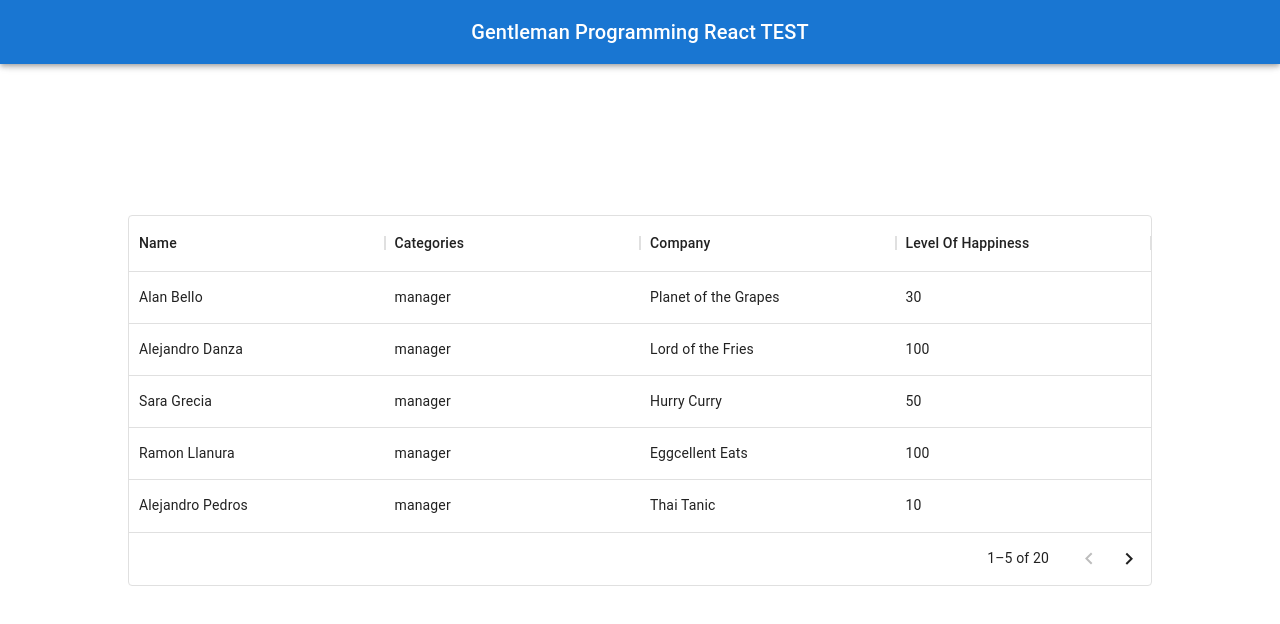
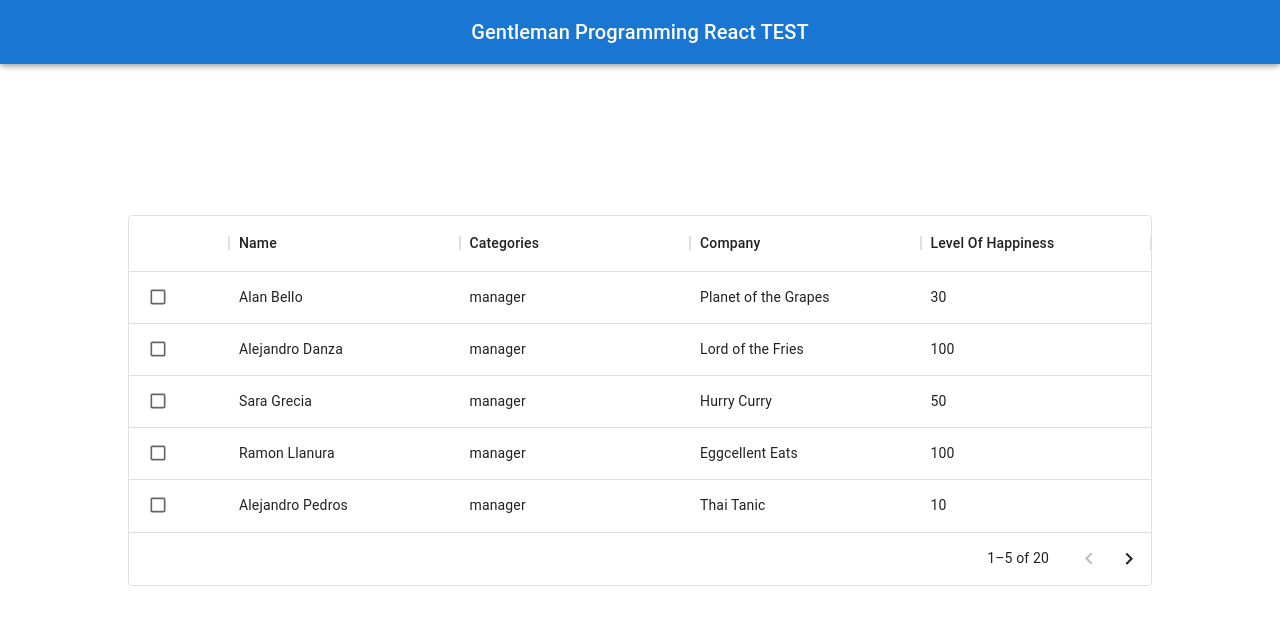
Before and after one commit to Alountk/GP_TEST, a React (Vite) app: page / in a window 1280 px wide. Shown: the top 624 px of the page. Built offline with nearby package versions, Linux system fonts and the light colour scheme.

Commit message:
add check favourites with add abstracts methods

```diff
--- /dev/null
+++ b/src/models/index.ts
@@ -0,0 +1 @@
+export * from './people';
--- a/src/pages/Home/Home.tsx
+++ b/src/pages/Home/Home.tsx
@@ -1,42 +1,64 @@
-import React from 'react'
-import { DataGrid, GridRenderCellParams } from '@mui/x-data-grid'
+import React, { useState } from 'react';
+import { DataGrid, GridRenderCellParams } from '@mui/x-data-grid';
 import { People } from '@/data';
+import { Person } from '@/models';
+import { Checkbox } from '@mui/material';
 
-export interface HomeInterface {
-}
+export interface HomeInterface {}
 
 const Home: React.FC<HomeInterface> = () => {
+  const [selectedPeople, setSelectedPeople] = useState<Person[]>([]);
   const pageSize = 5;
+
+  const findPerson = (person: Person) => !!selectedPeople.find((p) => p.id === person.id);
+  const filterPerson = (person: Person) => selectedPeople.filter((p) => p.id !== person.id);
+  const handleChange = (person: Person) => {
+    setSelectedPeople(findPerson(person) ? filterPerson(person) :  [...selectedPeople, person])
+
+  }
   const columns = [
+    {
+      field: 'actions',
+      headerName: '',
+      minWidth: 50,
+      renderCell: (params: GridRenderCellParams) =>
+      <>
+        <Checkbox
+          size="small"
+          checked={findPerson(params.row)}
+          onChange={() => handleChange(params.row)} />
+      </>
+
+    },
     {
       field: 'name',
       headerName: 'Name',
       flex: 1,
       minWidth: 150,
-            renderCell: (params: GridRenderCellParams) => <>{params.value}</>
+      renderCell: (params: GridRenderCellParams) => <>{params.value}</>,
     },
     {
       field: 'category',
       headerName: 'Categories',
       flex: 1,
       minWidth: 150,
-            renderCell: (params: GridRenderCellParams) => <>{params.value}</>
+      renderCell: (params: GridRenderCellParams) => <>{params.value}</>,
     },
     {
       field: 'company',
       headerName: 'Company',
       flex: 1,
       minWidth: 150,
-            renderCell: (params: GridRenderCellParams) => <>{params.value}</>
+      renderCell: (params: GridRenderCellParams) => <>{params.value}</>,
     },
     {
       field: 'levelOfHappiness',
       headerName: 'Level Of Happiness',
       flex: 1,
       minWidth: 150,
-            renderCell: (params: GridRenderCellParams) => <>{params.value}</>
+      renderCell: (params: GridRenderCellParams) => <>{params.value}</>,
     },
-    ]
+  ];
   return (
     <DataGrid
       disableColumnSelector
@@ -45,9 +67,9 @@ const Home: React.FC<HomeInterface> = () => {
       rowsPerPageOptions={[pageSize]}
       rows={People}
       getRowId={(row: any) => row.id}
-        {...{pageSize, columns}}
+      {...{ pageSize, columns }}
     />
-  )
-}
+  );
+};
 
-export default Home
+export default Home;
```
Also changed, not shown: src/models/people.ts (added, +7 -0 lines). Lines whose indentation alone changed are shown as unchanged.
